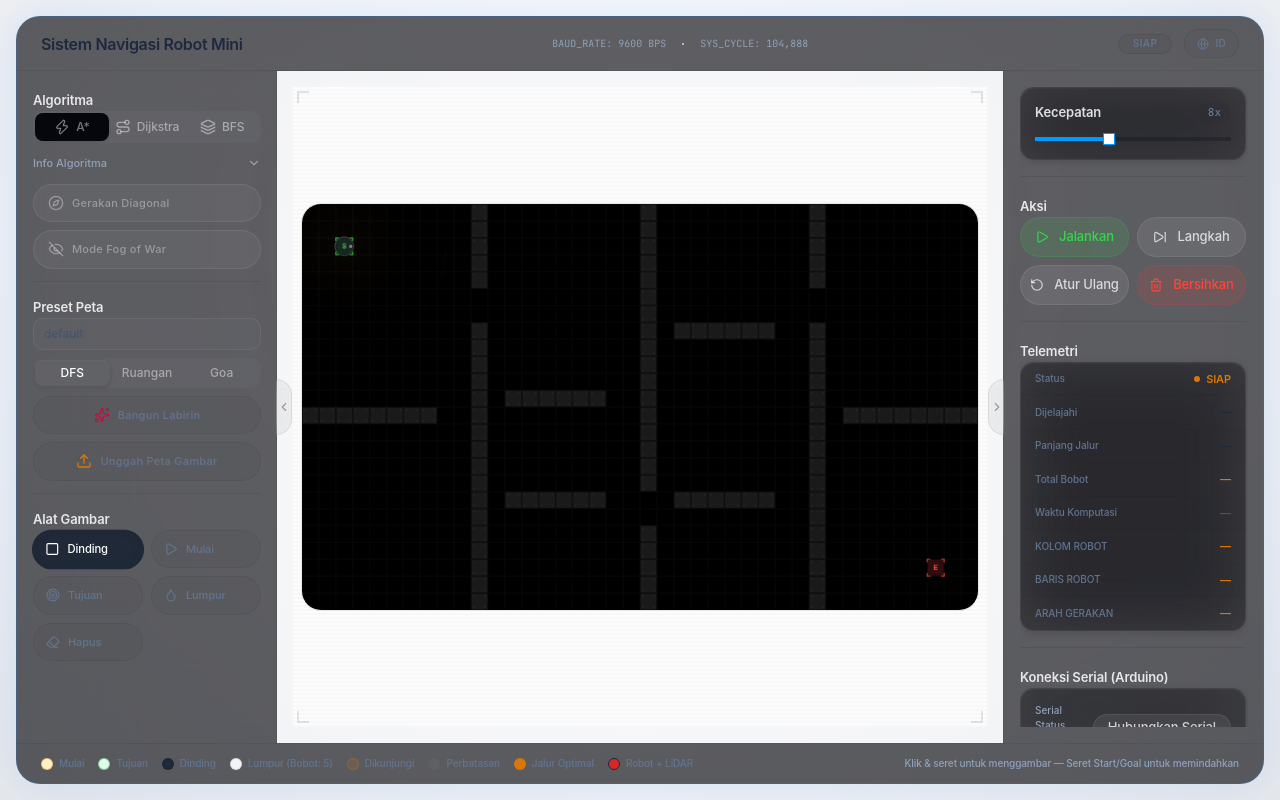
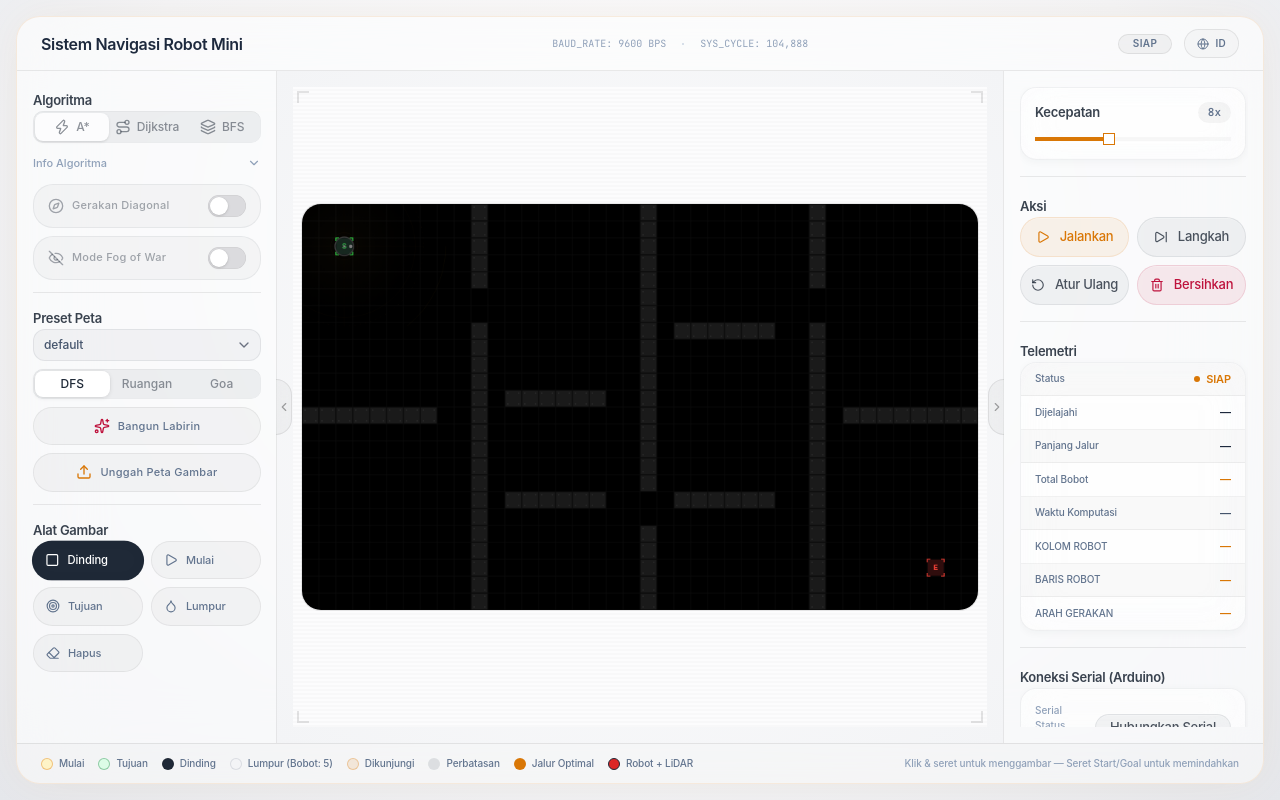
Before and after one commit to adnan-rabban/uas-arkom, a React (Vite) app: page / in a window 1280 px wide. Built offline with nearby package versions, Linux system fonts and the light colour scheme.

Commit message:
style(theme): update global CSS variables and polish glassmorphism effects

```diff
--- a/src/index.css
+++ b/src/index.css
@@ -50,83 +50,82 @@
 }
 
 :root {
-    --background: oklch(0.13 0.012 260);
-    --foreground: oklch(0.95 0.005 260);
-    --card: oklch(0.17 0.012 260 / 0.55);
-    --card-foreground: oklch(0.95 0.005 260);
-    --popover: oklch(0.15 0.012 260 / 0.75);
-    --popover-foreground: oklch(0.95 0.005 260);
-    --primary: oklch(0.676 0.195 248);
-    --primary-foreground: oklch(1 0 0);
-    --secondary: oklch(0.2 0.01 260 / 0.45);
-    --secondary-foreground: oklch(0.9 0.005 260);
-    --muted: oklch(0.2 0.01 260 / 0.35);
-    --muted-foreground: oklch(0.5 0.01 260);
-    --accent: oklch(0.22 0.02 260 / 0.45);
-    --accent-foreground: oklch(0.95 0.005 260);
-    --destructive: oklch(0.6 0.22 25);
-    --border: oklch(1 0 0 / 0.07);
-    --input: oklch(1 0 0 / 0.07);
-    --ring: oklch(0.676 0.195 248);
-    --chart-1: oklch(0.676 0.195 248);
-    --chart-2: oklch(0.72 0.17 155);
-    --chart-3: oklch(0.7 0.15 50);
-    --chart-4: oklch(0.62 0.18 280);
-    --chart-5: oklch(0.55 0.15 30);
+    --background: #FCFCFD;
+    --foreground: #1F2937;
+    --card: rgba(255, 255, 255, 0.6);
+    --card-foreground: #1F2937;
+    --popover: rgba(255, 255, 255, 0.92);
+    --popover-foreground: #1F2937;
+    --primary: #D97706;
+    --primary-foreground: #FCFCFD;
+    --secondary: rgba(31, 41, 55, 0.05);
+    --secondary-foreground: #1F2937;
+    --muted: rgba(31, 41, 55, 0.03);
+    --muted-foreground: #6B7280;
+    --accent: rgba(217, 119, 6, 0.06);
+    --accent-foreground: #D97706;
+    --destructive: #BE123C;
+    --border: rgba(31, 41, 55, 0.08);
+    --input: rgba(31, 41, 55, 0.08);
+    --ring: #D97706;
+    --chart-1: #D97706;
+    --chart-2: #6B7280;
+    --chart-3: #BE123C;
+    --chart-4: #D97706;
+    --chart-5: #BE123C;
     --radius: 16px;
-    --sidebar: oklch(0.14 0.012 260 / 0.5);
-    --sidebar-foreground: oklch(0.95 0.005 260);
-    --sidebar-primary: oklch(0.676 0.195 248);
-    --sidebar-primary-foreground: oklch(1 0 0);
-    --sidebar-accent: oklch(0.2 0.02 260 / 0.45);
-    --sidebar-accent-foreground: oklch(0.95 0.005 260);
-    --sidebar-border: oklch(1 0 0 / 0.07);
-    --sidebar-ring: oklch(0.676 0.195 248);
+    --sidebar: rgba(255, 255, 255, 0.65);
+    --sidebar-foreground: #1F2937;
+    --sidebar-primary: #D97706;
+    --sidebar-primary-foreground: #FCFCFD;
+    --sidebar-accent: rgba(31, 41, 55, 0.06);
+    --sidebar-accent-foreground: #1F2937;
+    --sidebar-border: rgba(31, 41, 55, 0.08);
+    --sidebar-ring: #D97706;
 }
 
 .dark {
-    --background: oklch(0.13 0.012 260);
-    --foreground: oklch(0.95 0.005 260);
-    --card: oklch(0.17 0.012 260 / 0.55);
-    --card-foreground: oklch(0.95 0.005 260);
-    --popover: oklch(0.15 0.012 260 / 0.75);
-    --popover-foreground: oklch(0.95 0.005 260);
-    --primary: oklch(0.676 0.195 248);
-    --primary-foreground: oklch(1 0 0);
-    --secondary: oklch(0.2 0.01 260 / 0.45);
-    --secondary-foreground: oklch(0.9 0.005 260);
-    --muted: oklch(0.2 0.01 260 / 0.35);
-    --muted-foreground: oklch(0.5 0.01 260);
-    --accent: oklch(0.22 0.02 260 / 0.45);
-    --accent-foreground: oklch(0.95 0.005 260);
-    --destructive: oklch(0.6 0.22 25);
-    --border: oklch(1 0 0 / 0.07);
-    --input: oklch(1 0 0 / 0.07);
-    --ring: oklch(0.676 0.195 248);
-    --radius: 16px;
-    --sidebar: oklch(0.14 0.012 260 / 0.5);
-    --sidebar-foreground: oklch(0.95 0.005 260);
-    --sidebar-primary: oklch(0.676 0.195 248);
-    --sidebar-primary-foreground: oklch(1 0 0);
-    --sidebar-accent: oklch(0.2 0.02 260 / 0.45);
-    --sidebar-accent-foreground: oklch(0.95 0.005 260);
-    --sidebar-border: oklch(1 0 0 / 0.07);
-    --sidebar-ring: oklch(0.676 0.195 248);
+    --background: #FCFCFD;
+    --foreground: #1F2937;
+    --card: rgba(255, 255, 255, 0.6);
+    --card-foreground: #1F2937;
+    --popover: rgba(255, 255, 255, 0.92);
+    --popover-foreground: #1F2937;
+    --primary: #D97706;
+    --primary-foreground: #FCFCFD;
+    --secondary: rgba(31, 41, 55, 0.05);
+    --secondary-foreground: #1F2937;
+    --muted: rgba(31, 41, 55, 0.03);
+    --muted-foreground: #6B7280;
+    --accent: rgba(217, 119, 6, 0.06);
+    --accent-foreground: #D97706;
+    --destructive: #BE123C;
+    --border: rgba(31, 41, 55, 0.08);
+    --input: rgba(31, 41, 55, 0.08);
+    --ring: #D97706;
+    --sidebar: rgba(255, 255, 255, 0.65);
+    --sidebar-foreground: #1F2937;
+    --sidebar-primary: #D97706;
+    --sidebar-primary-foreground: #FCFCFD;
+    --sidebar-accent: rgba(31, 41, 55, 0.06);
+    --sidebar-accent-foreground: #1F2937;
+    --sidebar-border: rgba(31, 41, 55, 0.08);
+    --sidebar-ring: #D97706;
 }
 
 /* ── Custom scrollbar ── */
 .custom-scrollbar::-webkit-scrollbar {
-    width: 4px;
+    width: 3px;
 }
 .custom-scrollbar::-webkit-scrollbar-track {
     background: transparent;
 }
 .custom-scrollbar::-webkit-scrollbar-thumb {
-    background: rgba(255, 255, 255, 0.06);
-    border-radius: 4px;
+    background: rgba(31, 41, 55, 0.1);
+    border-radius: 3px;
 }
 .custom-scrollbar::-webkit-scrollbar-thumb:hover {
-    background: rgba(255, 255, 255, 0.12);
+    background: rgba(31, 41, 55, 0.2);
 }
 
 .scrollbar-none::-webkit-scrollbar {
@@ -138,22 +137,22 @@
 }
 
 .scrollbar-thin::-webkit-scrollbar {
-    width: 4px;
-    height: 4px;
+    width: 3px;
+    height: 3px;
 }
 .scrollbar-thin::-webkit-scrollbar-track {
     background: transparent;
 }
 .scrollbar-thin::-webkit-scrollbar-thumb {
-    background: rgba(255, 255, 255, 0.06);
-    border-radius: 4px;
+    background: rgba(31, 41, 55, 0.08);
+    border-radius: 3px;
 }
 .scrollbar-thin::-webkit-scrollbar-thumb:hover {
-    background: rgba(255, 255, 255, 0.12);
+    background: rgba(31, 41, 55, 0.16);
 }
 .scrollbar-thin {
     scrollbar-width: thin;
-    scrollbar-color: rgba(255, 255, 255, 0.06) transparent;
+    scrollbar-color: rgba(31, 41, 55, 0.1) transparent;
 }
 
 /* ── Pulse animation for status badge ── */
@@ -163,81 +162,86 @@
 }
 
 canvas:hover {
-    box-shadow: 0 0 30px rgba(10, 132, 255, 0.04);
+    box-shadow: 0 0 40px rgba(10, 132, 255, 0.025);
 }
 
 button, [role="tab"], [data-state] {
-    transition: all 0.25s cubic-bezier(0.25, 0.46, 0.45, 0.94);
+    transition: all 0.3s cubic-bezier(0.25, 0.46, 0.45, 0.94);
 }
 
 .m-stripe {
     background: linear-gradient(90deg,
-      #0A84FF 0%, #0A84FF 33.3%,
-      #5E5CE6 33.3%, #5E5CE6 66.6%,
-      #FF3B30 66.6%, #FF3B30 100%);
-    box-shadow: 0 1px 8px rgba(10, 132, 255, 0.2);
+      #D97706 0%, #D97706 50%,
+      #BE123C 50%, #BE123C 100%);
+    box-shadow: 0 1px 12px rgba(217, 119, 6, 0.15), 0 0 20px rgba(217, 119, 6, 0.05);
     opacity: 0.85;
 }
 
 /* ── iOS 26 Liquid Glass System ── */
 .glass-panel {
-    background: rgba(22, 22, 26, 0.68);
-    backdrop-filter: blur(50px) saturate(180%);
-    -webkit-backdrop-filter: blur(50px) saturate(180%);
-    border: 1px solid rgba(255, 255, 255, 0.08);
+    background: rgba(252, 252, 253, 0.72);
+    backdrop-filter: blur(40px) saturate(180%);
+    -webkit-backdrop-filter: blur(40px) saturate(180%);
+    border: 1px solid rgba(31, 41, 55, 0.08);
     box-shadow:
-      inset 0 0.5px 0 rgba(255, 255, 255, 0.1),
-      0 8px 32px rgba(0, 0, 0, 0.3);
+      inset 0 0.5px 0 rgba(255, 255, 255, 0.6),
+      inset 0 0 40px rgba(255, 255, 255, 0.2),
+      0 8px 32px rgba(31, 41, 55, 0.08),
+      0 0 0 0.5px rgba(31, 41, 55, 0.04);
 }
 
 .glass-card {
-    background: rgba(38, 38, 42, 0.5);
-    backdrop-filter: blur(30px) saturate(150%);
-    -webkit-backdrop-filter: blur(30px) saturate(150%);
-    border: 1px solid rgba(255, 255, 255, 0.06);
-    border-radius: 14px;
+    background: rgba(255, 255, 255, 0.45);
+    backdrop-filter: blur(20px) saturate(150%);
+    -webkit-backdrop-filter: blur(20px) saturate(150%);
+    border: 1px solid rgba(31, 41, 55, 0.06);
+    border-radius: 16px;
     box-shadow:
-      inset 0 0.5px 0 rgba(255, 255, 255, 0.06),
-      0 2px 8px rgba(0, 0, 0, 0.15);
+      inset 0 0.5px 0 rgba(255, 255, 255, 0.5),
+      inset 0 -0.5px 0 rgba(31, 41, 55, 0.02),
+      0 2px 8px rgba(31, 41, 55, 0.04);
 }
 
 .glass-modal {
-    background: rgba(24, 24, 28, 0.88);
-    backdrop-filter: blur(80px) saturate(200%);
-    -webkit-backdrop-filter: blur(80px) saturate(200%);
-    border: 1px solid rgba(255, 255, 255, 0.1);
-    border-radius: 22px;
+    background: rgba(255, 255, 255, 0.95);
+    backdrop-filter: blur(40px) saturate(200%);
+    -webkit-backdrop-filter: blur(40px) saturate(200%);
+    border: 1px solid rgba(31, 41, 55, 0.12);
+    border-radius: 24px;
     box-shadow:
-      inset 0 0.5px 0 rgba(255, 255, 255, 0.08),
-      0 24px 80px rgba(0, 0, 0, 0.55),
-      0 0 0 0.5px rgba(255, 255, 255, 0.04);
+      inset 0 0.5px 0 rgba(255, 255, 255, 0.8),
+      inset 0 -0.5px 0 rgba(31, 41, 55, 0.05),
+      0 20px 48px rgba(31, 41, 55, 0.15),
+      0 0 0 0.5px rgba(31, 41, 55, 0.08);
 }
 
 .glass-input {
-    background: rgba(118, 118, 128, 0.12);
-    border: 1px solid rgba(255, 255, 255, 0.06);
-    border-radius: 10px;
+    background: rgba(31, 41, 55, 0.04);
+    border: 1px solid rgba(31, 41, 55, 0.08);
+    border-radius: 12px;
+    transition: all 0.25s cubic-bezier(0.25, 0.46, 0.45, 0.94);
 }
 
 .glass-input:focus {
-    background: rgba(118, 118, 128, 0.18);
-    border-color: rgba(10, 132, 255, 0.5);
-    box-shadow: 0 0 0 3px rgba(10, 132, 255, 0.15);
+    background: rgba(31, 41, 55, 0.06);
+    border-color: rgba(217, 119, 6, 0.5);
+    box-shadow: 0 0 0 3px rgba(217, 119, 6, 0.15), inset 0 0 8px rgba(217, 119, 6, 0.04);
 }
 
 /* iOS Section Label */
 .ios-label {
     font-size: 13px;
     font-weight: 600;
-    letter-spacing: -0.01em;
-    color: rgba(255, 255, 255, 0.85);
+    letter-spacing: -0.02em;
+    color: rgba(31, 41, 55, 0.88);
     text-transform: none;
 }
 
 .ios-sublabel {
     font-size: 11px;
     font-weight: 400;
-    color: rgba(255, 255, 255, 0.35);
+    color: rgba(31, 41, 55, 0.45);
+    letter-spacing: -0.01em;
 }
 
 /* iOS Pill Buttons */
@@ -245,87 +249,177 @@ button, [role="tab"], [data-state] {
     border-radius: 9999px;
     font-weight: 500;
     font-size: 13px;
-    letter-spacing: -0.01em;
+    letter-spacing: -0.02em;
     text-transform: none;
-    transition: all 0.25s cubic-bezier(0.25, 0.46, 0.45, 0.94);
+    transition: all 0.3s cubic-bezier(0.34, 1.56, 0.64, 1);
+}
+
+.ios-btn:active {
+    transform: scale(0.96);
 }
 
 .ios-btn-primary {
-    background: linear-gradient(180deg, #0A84FF 0%, #0071E3 100%);
-    color: white;
-    box-shadow: 0 2px 10px rgba(10, 132, 255, 0.3), inset 0 0.5px 0 rgba(255, 255, 255, 0.15);
+    background: linear-gradient(180deg, #F59E0B 0%, #D97706 100%);
+    color: #FCFCFD;
+    font-weight: 600;
+    box-shadow: 0 1px 2px rgba(217, 119, 6, 0.2), inset 0 0.5px 0 rgba(255, 255, 255, 0.25), inset 0 -0.5px 0 rgba(0, 0, 0, 0.1);
 }
 
 .ios-btn-primary:hover {
-    background: linear-gradient(180deg, #409CFF 0%, #0071E3 100%);
-    box-shadow: 0 4px 18px rgba(10, 132, 255, 0.4);
-    transform: scale(1.03);
+    background: linear-gradient(180deg, #FBBF24 0%, #D97706 100%);
+    box-shadow: 0 2px 4px rgba(217, 119, 6, 0.3), inset 0 0.5px 0 rgba(255, 255, 255, 0.3);
 }
 
 .ios-btn-secondary {
-    background: rgba(255, 255, 255, 0.08);
-    color: rgba(255, 255, 255, 0.75);
-    border: 1px solid rgba(255, 255, 255, 0.08);
+    background: rgba(31, 41, 55, 0.05);
+    color: rgba(31, 41, 55, 0.8);
+    border: 1px solid rgba(31, 41, 55, 0.08);
+    box-shadow: inset 0 0.5px 0 rgba(255, 255, 255, 0.4);
 }
 
 .ios-btn-secondary:hover {
-    background: rgba(255, 255, 255, 0.14);
-    color: white;
-    border-color: rgba(255, 255, 255, 0.12);
+    background: rgba(31, 41, 55, 0.1);
+    color: #1F2937;
+    border-color: rgba(31, 41, 55, 0.12);
+    box-shadow: inset 0 0.5px 0 rgba(255, 255, 255, 0.5);
 }
 
 .ios-btn-danger {
-    background: rgba(255, 59, 48, 0.12);
-    color: #FF453A;
-    border: 1px solid rgba(255, 59, 48, 0.15);
+    background: rgba(190, 18, 60, 0.08);
+    color: #BE123C;
+    border: 1px solid rgba(190, 18, 60, 0.12);
+    box-shadow: inset 0 0.5px 0 rgba(255, 255, 255, 0.4);
 }
 
 .ios-btn-danger:hover {
-    background: rgba(255, 59, 48, 0.22);
+    background: rgba(190, 18, 60, 0.15);
+    box-shadow: 0 2px 10px rgba(190, 18, 60, 0.12);
 }
 
 .ios-btn-success {
-    background: rgba(50, 215, 75, 0.12);
-    color: #32D74B;
-    border: 1px solid rgba(50, 215, 75, 0.15);
+    background: rgba(217, 119, 6, 0.08);
+    color: #D97706;
+    border: 1px solid rgba(217, 119, 6, 0.12);
+    box-shadow: inset 0 0.5px 0 rgba(255, 255, 255, 0.4);
 }
 
 .ios-btn-success:hover {
-    background: rgba(50, 215, 75, 0.22);
+    background: rgba(217, 119, 6, 0.15);
+    box-shadow: 0 2px 10px rgba(217, 119, 6, 0.12);
 }
 
 /* iOS Segmented Control */
 .ios-segmented {
-    background: rgba(118, 118, 128, 0.16);
+    background: rgba(31, 41, 55, 0.06);
     border-radius: 10px;
     padding: 2px;
+    box-shadow: inset 0 0.5px 1px rgba(0, 0, 0, 0.05), inset 0 0 0 0.5px rgba(0, 0, 0, 0.02);
 }
 
 .ios-segmented-item {
     border-radius: 8px;
     font-size: 12px;
     font-weight: 500;
-    color: rgba(255, 255, 255, 0.45);
-    transition: all 0.25s ease;
+    color: rgba(31, 41, 55, 0.5);
+    transition: all 0.3s cubic-bezier(0.34, 1.56, 0.64, 1);
 }
 
 .ios-segmented-item[data-active="true"] {
-    background: rgba(99, 99, 102, 0.48);
-    color: white;
-    box-shadow: 0 1px 4px rgba(0, 0, 0, 0.2), inset 0 0.5px 0 rgba(255, 255, 255, 0.06);
+    background: #ffffff;
+    color: #1F2937;
+    box-shadow: 0 1px 4px rgba(0, 0, 0, 0.1), inset 0 0.5px 0 rgba(255, 255, 255, 0.9), 0 0 0 0.5px rgba(0, 0, 0, 0.04);
 }
 
 /* iOS Toggle Switch style for ON/OFF */
 .ios-toggle-on {
-    background: rgba(50, 215, 75, 0.12);
-    color: #32D74B;
-    border-color: rgba(50, 215, 75, 0.25);
+    background: rgba(217, 119, 6, 0.08);
+    color: #D97706;
+    border-color: rgba(217, 119, 6, 0.18);
 }
 
 .ios-toggle-off {
-    background: rgba(255, 255, 255, 0.04);
-    color: rgba(255, 255, 255, 0.35);
-    border-color: rgba(255, 255, 255, 0.08);
+    background: rgba(31, 41, 55, 0.03);
+    color: rgba(31, 41, 55, 0.4);
+    border-color: rgba(31, 41, 55, 0.06);
+}
+
+/* iOS Toggle Track */
+.ios-toggle-track {
+    width: 38px;
+    height: 22px;
+    border-radius: 11px;
+    position: relative;
+    transition: background 0.3s cubic-bezier(0.34, 1.56, 0.64, 1);
+    flex-shrink: 0;
+}
+
+.ios-toggle-track.ios-toggle-track-on {
+    background: #D97706;
+    box-shadow: inset 0 0 0 0.5px rgba(0, 0, 0, 0.05), 0 1px 3px rgba(217, 119, 6, 0.25);
+}
+
+.ios-toggle-track.ios-toggle-track-off {
+    background: rgba(120, 120, 128, 0.2);
+    box-shadow: inset 0 0 0 0.5px rgba(0, 0, 0, 0.08);
+}
+
+.ios-toggle-thumb {
+    width: 18px;
+    height: 18px;
+    border-radius: 50%;
+    background: white;
+    position: absolute;
+    top: 2px;
+    transition: left 0.3s cubic-bezier(0.34, 1.56, 0.64, 1);
+    box-shadow: 0 1px 3px rgba(0, 0, 0, 0.15), 0 0 0 0.5px rgba(0, 0, 0, 0.04);
+}
+
+.ios-toggle-thumb-on {
+    left: 18px;
+}
+
+.ios-toggle-thumb-off {
+    left: 2px;
+}
+
+/* iOS Spring Animation Utility */
+.ios-spring {
+    transition: all 0.35s cubic-bezier(0.34, 1.56, 0.64, 1);
+}
+
+/* iOS Hairline Divider */
+.ios-divider {
+    height: 0.5px;
+    background: rgba(31, 41, 55, 0.08);
+    border: none;
+}
+
+/* iOS Glass Hover Effect */
+.ios-glass-hover {
+    transition: all 0.25s cubic-bezier(0.25, 0.46, 0.45, 0.94);
+}
+
+.ios-glass-hover:hover {
+    background: rgba(31, 41, 55, 0.04);
+    border-color: rgba(31, 41, 55, 0.08);
+    transform: translateY(-0.5px);
+    box-shadow: 0 4px 16px rgba(0, 0, 0, 0.05);
+}
+
+.ios-glass-hover:active {
+    transform: scale(0.98) translateY(0);
+}
+
+/* iOS Badge */
+.ios-badge {
+    display: inline-flex;
+    align-items: center;
+    font-size: 10px;
+    font-weight: 600;
+    letter-spacing: -0.01em;
+    padding: 2px 8px;
+    border-radius: 9999px;
+    line-height: 1.4;
 }
 
 /* ── HUD Upgraded Aesthetics ── */
@@ -341,18 +435,18 @@ button, [role="tab"], [data-state] {
 }
 
 .shadow-glow-astar {
-    box-shadow: 0 0 40px rgba(10, 132, 255, 0.1), 0 0 80px rgba(10, 132, 255, 0.04);
-    border-color: rgba(10, 132, 255, 0.2) !important;
+    box-shadow: 0 0 40px rgba(217, 119, 6, 0.06), 0 0 80px rgba(217, 119, 6, 0.02);
+    border-color: rgba(217, 119, 6, 0.12) !important;
 }
 
 .shadow-glow-dijkstra {
-    box-shadow: 0 0 40px rgba(94, 92, 230, 0.08), 0 0 80px rgba(94, 92, 230, 0.03);
-    border-color: rgba(94, 92, 230, 0.15) !important;
+    box-shadow: 0 0 40px rgba(31, 41, 55, 0.04), 0 0 80px rgba(31, 41, 55, 0.01);
+    border-color: rgba(31, 41, 55, 0.08) !important;
 }
 
 .shadow-glow-bfs {
-    box-shadow: 0 0 40px rgba(255, 59, 48, 0.1), 0 0 80px rgba(255, 59, 48, 0.04);
-    border-color: rgba(255, 59, 48, 0.2) !important;
+    box-shadow: 0 0 40px rgba(190, 18, 60, 0.06), 0 0 80px rgba(190, 18, 60, 0.02);
+    border-color: rgba(190, 18, 60, 0.12) !important;
 }
 
 .shadow-glow-pulse-astar {
@@ -364,13 +458,13 @@ button, [role="tab"], [data-state] {
 }
 
 @keyframes shadow-breath-astar {
-    0%, 100% { box-shadow: 0 0 20px rgba(10, 132, 255, 0.06); border-color: rgba(10, 132, 255, 0.15) !important; }
-    50% { box-shadow: 0 0 50px rgba(10, 132, 255, 0.18); border-color: rgba(10, 132, 255, 0.35) !important; }
+    0%, 100% { box-shadow: 0 0 20px rgba(217, 119, 6, 0.04); border-color: rgba(217, 119, 6, 0.10) !important; }
+    50% { box-shadow: 0 0 40px rgba(217, 119, 6, 0.10); border-color: rgba(217, 119, 6, 0.22) !important; }
 }
 
 @keyframes shadow-breath-bfs {
-    0%, 100% { box-shadow: 0 0 20px rgba(255, 59, 48, 0.06); border-color: rgba(255, 59, 48, 0.15) !important; }
-    50% { box-shadow: 0 0 50px rgba(255, 59, 48, 0.18); border-color: rgba(255, 59, 48, 0.35) !important; }
+    0%, 100% { box-shadow: 0 0 20px rgba(190, 18, 60, 0.04); border-color: rgba(190, 18, 60, 0.10) !important; }
+    50% { box-shadow: 0 0 40px rgba(190, 18, 60, 0.10); border-color: rgba(190, 18, 60, 0.22) !important; }
 }
 
 /* Subtle CRT Scanline overlay */
@@ -393,9 +487,9 @@ button, [role="tab"], [data-state] {
 
 /* PCB styling components */
 .pcb-grid {
-    background-image: radial-gradient(rgba(255, 255, 255, 0.025) 1px, transparent 1px);
+    background-image: radial-gradient(rgba(31, 41, 55, 0.04) 1px, transparent 1px);
     background-size: 8px 8px;
-    border-radius: 12px;
+    border-radius: 14px;
 }
 
 
@@ -405,6 +499,8 @@ button, [role="tab"], [data-state] {
     }
   body {
     @apply bg-background text-foreground;
+    -webkit-font-smoothing: antialiased;
+    -moz-osx-font-smoothing: grayscale;
     }
   html {
     @apply font-sans;
```
